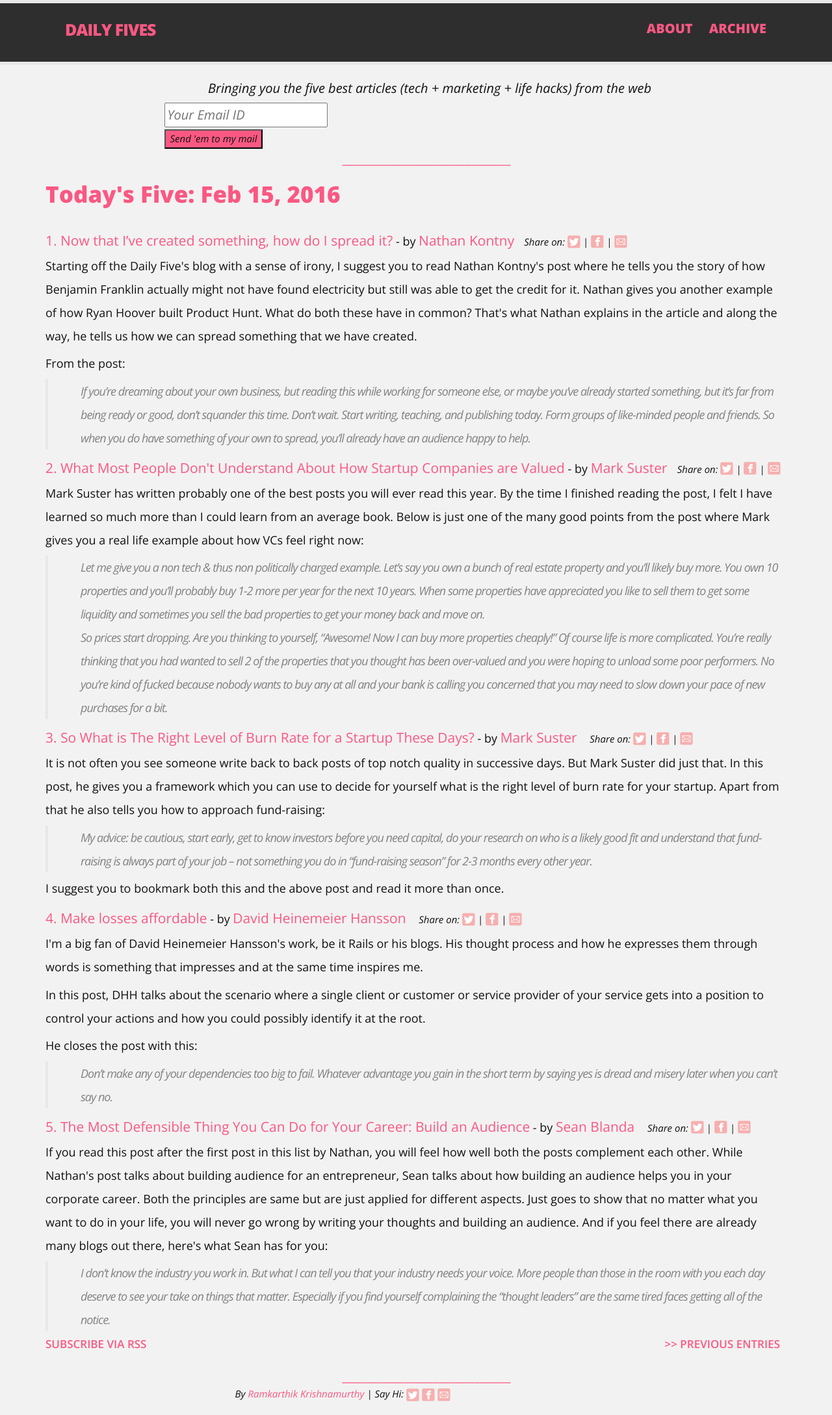
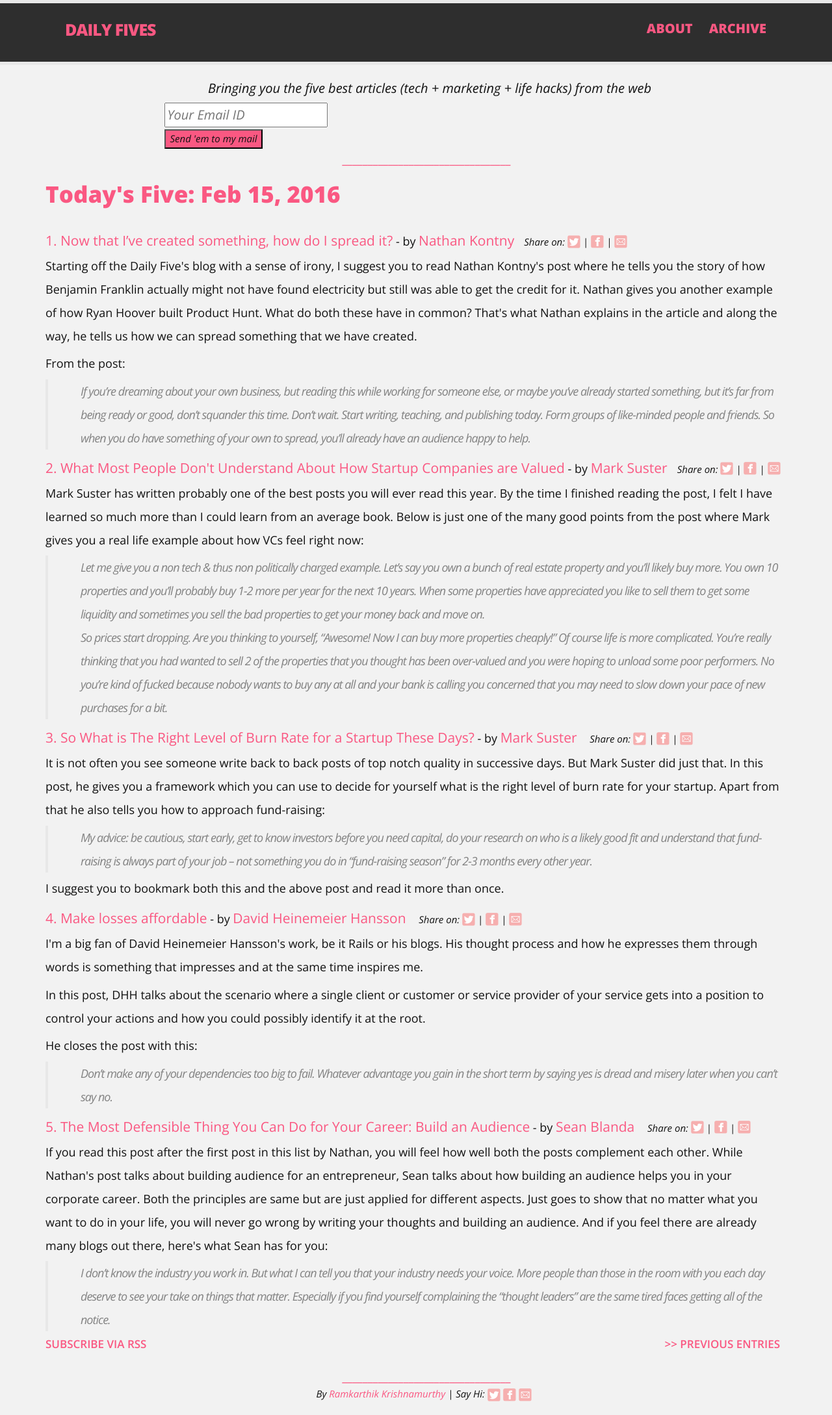
Before and after one commit to DailyFives/DailyFives.github.io, a Jekyll site: the page built from index.html, in a window 1280 px wide. Shown: the whole page at 65% size. Built offline with Jekyll 4.4.1, drawn with Linux system fonts in a browser that asks for light colours; comment, search, counter and statistics services are not loaded.

Commit message:
footer change

```diff
--- a/css/custom.css
+++ b/css/custom.css
@@ -79,7 +79,7 @@
 
 footer .footer {
 	font-size:15px;
-	margin-left: 5%;
+	margin-left: 20%;
 }
 
 .previous-entries {
```
